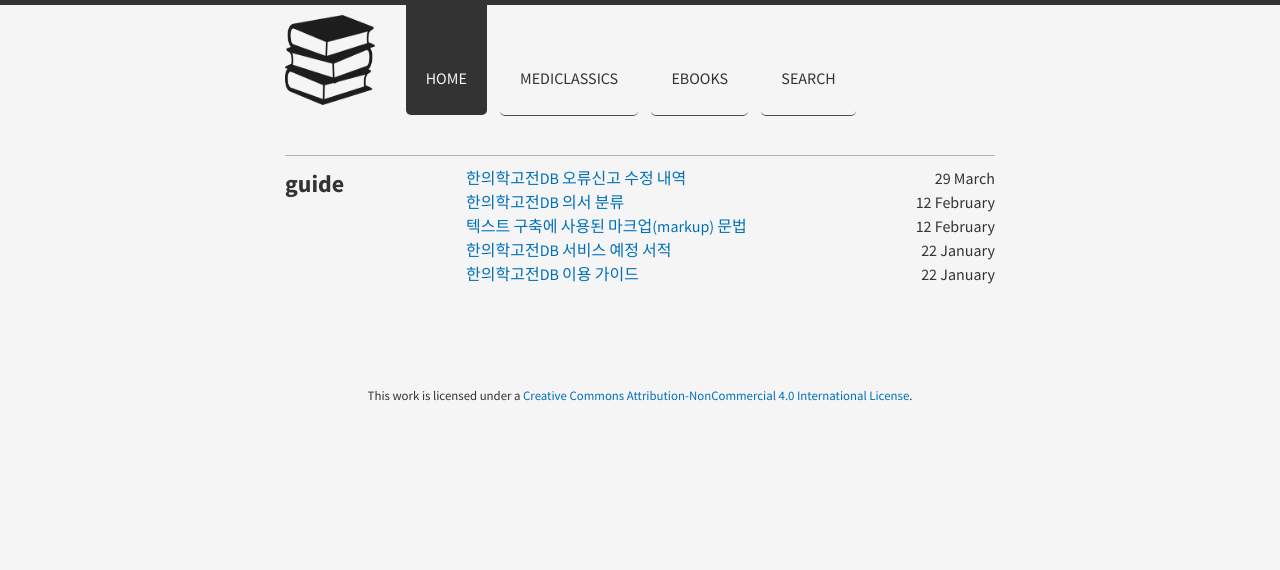
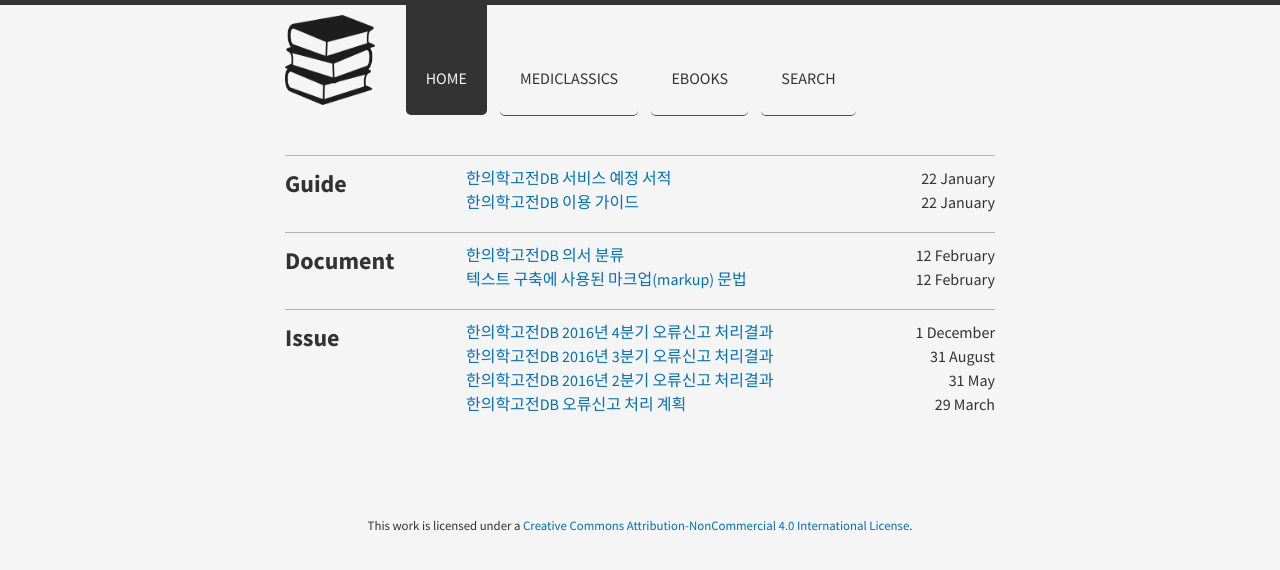
Before and after one commit to mediclassics/document, a Jekyll site: the page built from index.html, in a window 1280 px wide. Shown: the top 570 px of the page. Built offline with Jekyll 4.4.1, drawn with Linux system fonts in a browser that asks for light colours; nearby versions of some CDN libraries.

Commit message:
update index page and add posts

```diff
--- a/_posts/2016-03-29-mediclassics-error-report.md
+++ /dev/null
@@ -1,25 +0,0 @@
----
-layout: post
-title:  "한의학고전DB 오류신고 수정 내역"
-categories: guide
----
-
-> - 고문헌을 열람하시다가 오류를 발견하시면 신고해주세요.
-> - 오류신고 내역은 분기마다 모아서 수정합니다. (2, 5, 8, 11월말)
-> - 수정된 내역은 아래에 표시됩니다.
-
-
-오류신고 처리 내역
---------
-
-### 2016. 05.
-
-
-
-
-### 2016. 08.
-
-
-
-
-### 2016. 11.
--- a/index.html
+++ b/index.html
@@ -4,36 +4,28 @@ title: Home
 ---
 
 <section class="archive">
-{% for post in site.posts %}
-{% unless post.next %}
 
-{% unless forloop.first %}</div></div>{% endunless %}
+{% for category in site.categories %}
 
     <div class="bundle row gutters fadeInDown animated">
-    <h2 class="post-year col span_3">{{ post.categories[0] | date: '%Y' }}</h2>
+      <h2 class="post-year col span_3">{{ category | first | capitalize }}</h2>
       <div class="posts-by-year col span_9">
 
-{% else %}
-{% capture year %}{{ post.date | date: '%Y' }}{% endcapture %}
-{% capture nyear %}{{ post.next.date | date: '%Y' }}{% endcapture %}
-{% if year != nyear %}
-
-{% unless forloop.first %}</div></div>{% endunless %}
-
-  <div class="bundle row gutters fadeInDown animated">
-    <h2 class="post-year col span_3">{{ post.categories[0] | date: '%Y' }}</h2>
-    <div class="posts-by-year col span_9">
-{% endif %}
-{% endunless %}
-
+    {% for posts in category %}
+      {% for post in posts %}
           <article class="row gutters">
             <a href="{{ site.baseurl }}{{ post.url }}" title="{{ post.title }}" class="col span_8">{{ post.title }}</a>
             <div class="post-date col span_4">
               <time datetime="{{ post.date | date: '%Y-%m-%d' }}">{{ post.date | date: "%-d %B" }}</time>
             </div>
           </article>
+      {% endfor %}
+    {% endfor %}
 
-{% if forloop.last %}</div></div>{% endif %}
+</div></div>
+{% endfor %}
 
-{% endfor %}
+
 </section>
+
+<!--ref : http://stackoverflow.com/questions/20872861/jekyll-display-posts-by-category-->
```
Also changed, not shown: _index.html (added, +61 -0 lines), _posts/2016-03-29-오류신고-처리-계획.md (added, +9 -0 lines), _posts/2016-05-31-2016년-2분기-오류신고-처리결과.md (added, +7 -0 lines), _posts/2016-08-31-2016년-3분기-오류신고-처리결과.md (added, +7 -0 lines), _posts/2016-11-31-2016년-4분기-오류신고-처리결과.md (added, +7 -0 lines). Lines whose indentation alone changed are shown as unchanged.
